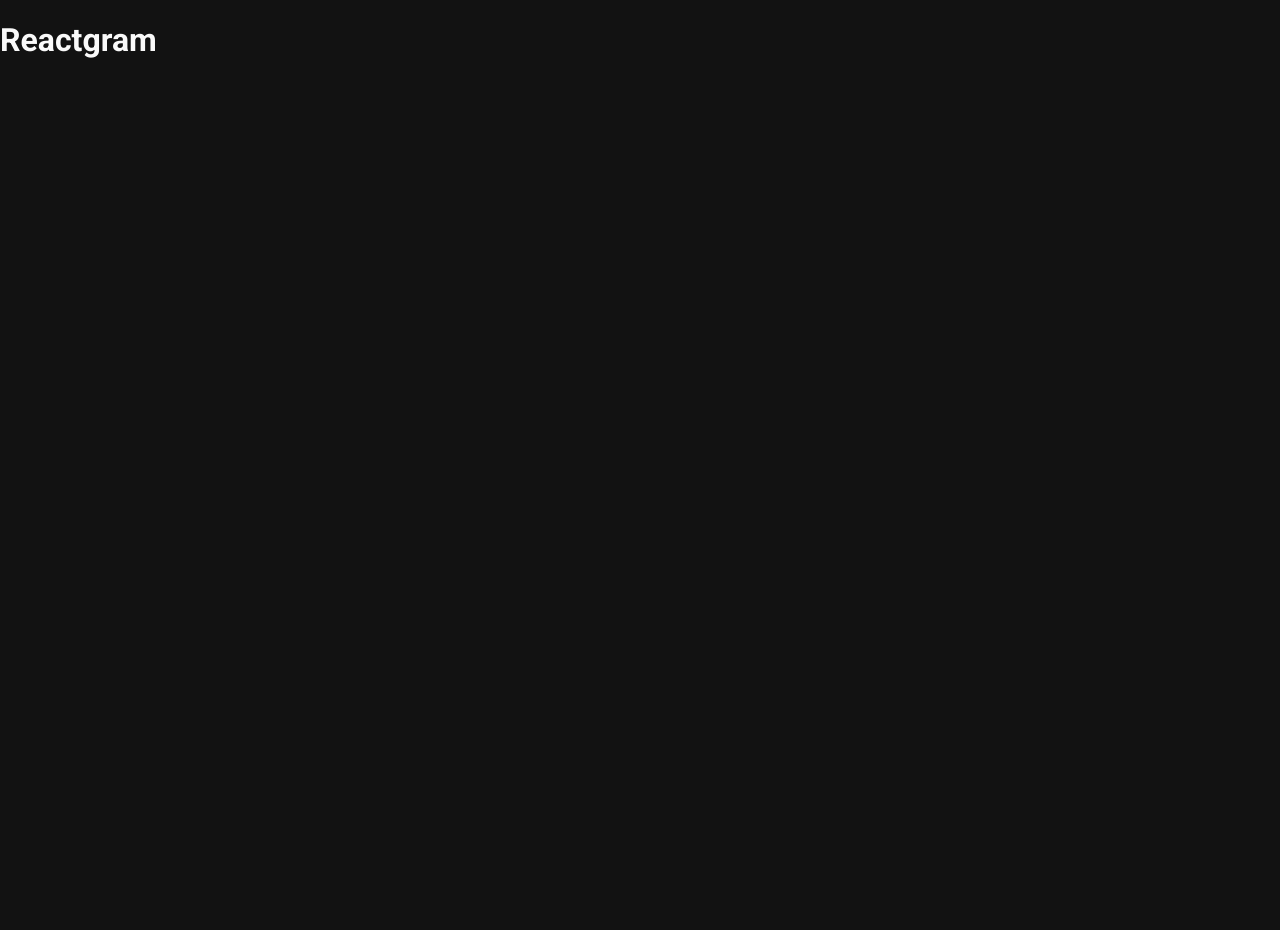
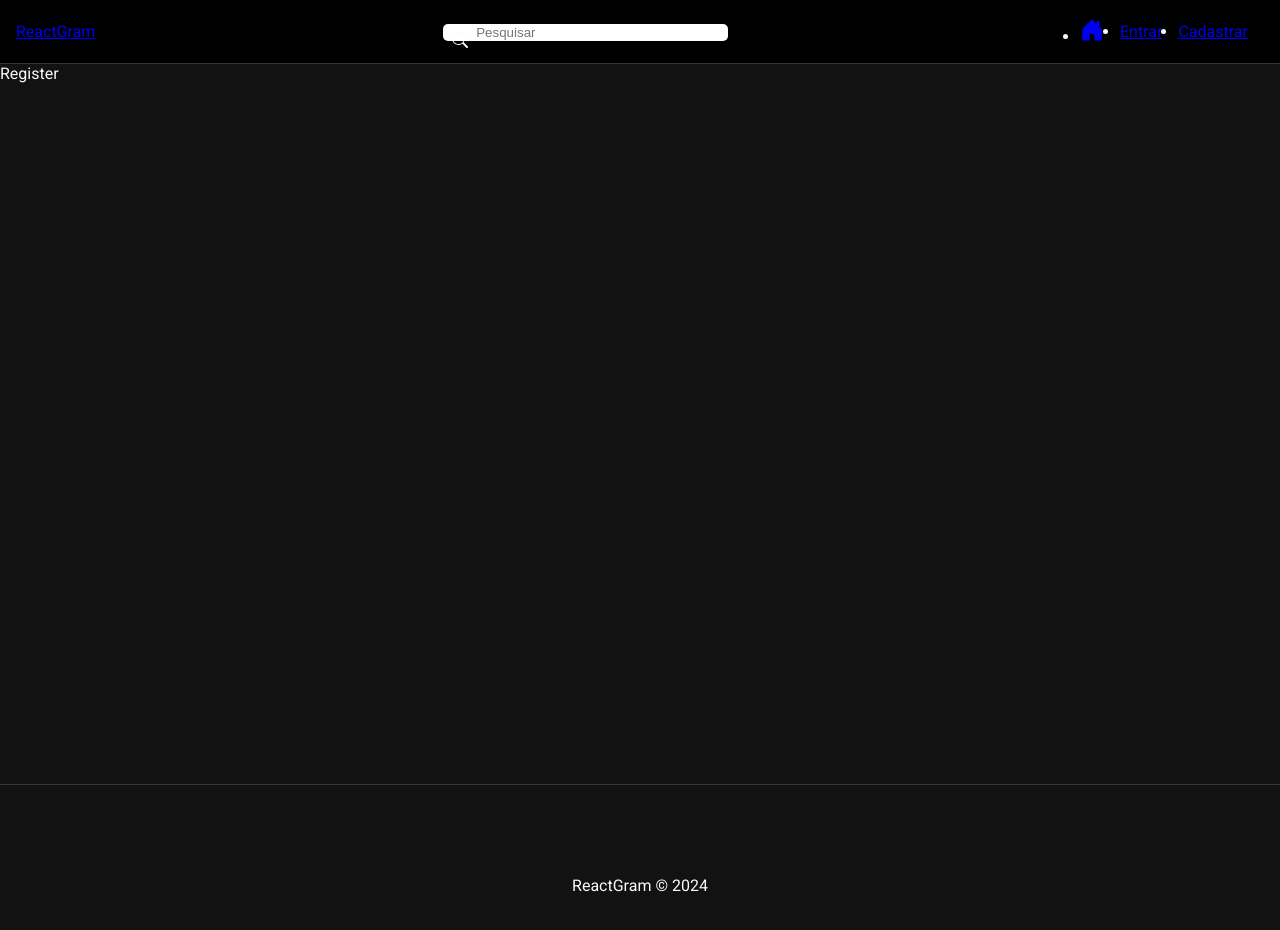
Before and after one commit to AndersonCamposs/ReactGram_frontend, a React (Vite) app: page /register in a window 1280 px wide. Shown: the top 930 px of the page. Before the commit the page ends 800 px from the top, so only its background shows below. Built offline with nearby package versions, Linux system fonts and the light colour scheme.

Commit message:
Criação e estilização da NavBar e Footer

```diff
--- a/src/App.css
+++ b/src/App.css
@@ -0,0 +1,3 @@
+.container {
+  min-height: 90vh;
+}
--- a/src/App.jsx
+++ b/src/App.jsx
@@ -1,7 +1,34 @@
 import './App.css';
 
+// REACT ROUTER
+import { BrowserRouter, Routes, Route, Navigate } from 'react-router-dom';
+
+// PAGES
+import Home from './pages/Home/Home';
+import Login from './pages/Auth/Login';
+import Register from './pages/Auth/Register';
+
+// COMPONENTS
+import NavBar from './components/NavBar';
+import Footer from './components/Footer';
+
 function App() {
-  return <h1>Reactgram</h1>;
+  return (
+    <div className="App">
+      <BrowserRouter>
+        <NavBar />
+        <div className="container">
+          <Routes>
+            <Route path="/" element={<Home />} />
+            <Route path="/login" element={<Login />} />
+            <Route path="/register" element={<Register />} />
+          </Routes>
+        </div>
+
+        <Footer />
+      </BrowserRouter>
+    </div>
+  );
 }
 
 export default App;
--- /dev/null
+++ b/src/components/Footer.css
@@ -0,0 +1,8 @@
+#footer {
+  background-color: #121212;
+  height: 200px;
+  display: flex;
+  justify-content: center;
+  align-items: center;
+  border-top: 1px solid #363636;
+}
--- /dev/null
+++ b/src/components/Footer.jsx
@@ -0,0 +1,11 @@
+import './Footer.css';
+
+const Footer = () => {
+  return (
+    <footer id="footer">
+      <p>ReactGram &copy; 2024</p>
+    </footer>
+  );
+};
+
+export default Footer;
--- /dev/null
+++ b/src/components/NavBar.css
@@ -0,0 +1,45 @@
+#nav {
+  display: flex;
+  justify-content: space-between;
+  align-items: center;
+  background-color: #000;
+  border-bottom: 1px solid #363636;
+  padding: 0.1em 1em;
+}
+
+#search-form {
+  position: relative;
+  width: 20%;
+}
+
+/* ALL REACT-ICONS ARE .SVG EXTENSION*/
+#search-form svg {
+  position: absolute;
+  top: 10px;
+  left: 9px;
+}
+
+#search-form input {
+  padding-left: 2.5em;
+  border: none;
+  border-radius: 5px;
+  width: 100%;
+  margin: 0;
+}
+
+#nav-links {
+  display: flex;
+  align-items: center;
+}
+
+#nav-links li {
+  margin-right: 1em;
+}
+
+#nav-links spna {
+  cursor: pointer;
+}
+
+#nav-links svg {
+  font-size: 1.5em;
+}
--- /dev/null
+++ b/src/components/NavBar.jsx
@@ -0,0 +1,32 @@
+import './NavBar.css';
+
+// COMPONENTS
+import { NavLink, Link } from 'react-router-dom';
+import { BsSearch, BsHouseDoorFill, BsFillPersonFill, BsFillCameraFill } from 'react-icons/bs';
+
+const NavBar = () => {
+  return (
+    <nav id="nav">
+      <Link to="/">ReactGram</Link>
+      <form id="search-form">
+        <BsSearch />
+        <input type="text" placeholder="Pesquisar" />
+      </form>
+      <ul id="nav-links">
+        <li>
+          <NavLink to="/">
+            <BsHouseDoorFill />
+          </NavLink>
+        </li>
+        <li>
+          <NavLink to="/login">Entrar</NavLink>
+        </li>
+        <li>
+          <NavLink to="/register">Cadastrar</NavLink>
+        </li>
+      </ul>
+    </nav>
+  );
+};
+
+export default NavBar;
--- /dev/null
+++ b/src/pages/Auth/Login.jsx
@@ -0,0 +1,7 @@
+import './Auth.css';
+
+const Login = () => {
+  return <div>Login</div>;
+};
+
+export default Login;
--- /dev/null
+++ b/src/pages/Auth/Register.jsx
@@ -0,0 +1,7 @@
+import './Auth.css';
+
+const Register = () => {
+  return <div>Register</div>;
+};
+
+export default Register;
--- /dev/null
+++ b/src/pages/Home/Home.jsx
@@ -0,0 +1,7 @@
+import './Home.css';
+
+const Home = () => {
+  return <div>Home</div>;
+};
+
+export default Home;
```
Also changed, not shown: src/pages/Auth/Auth.css (added), src/pages/Home/Home.css (added).
